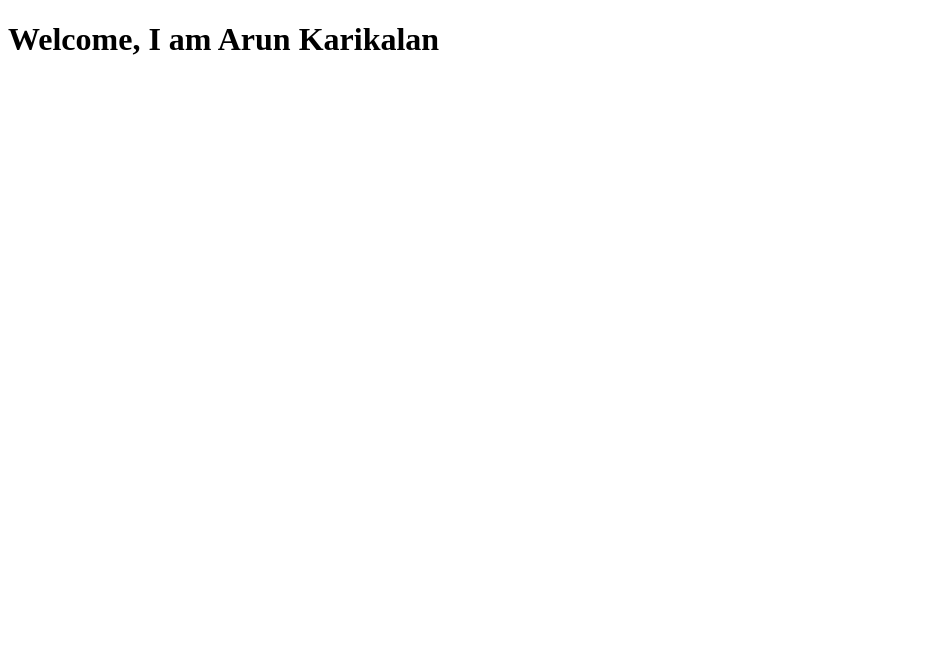
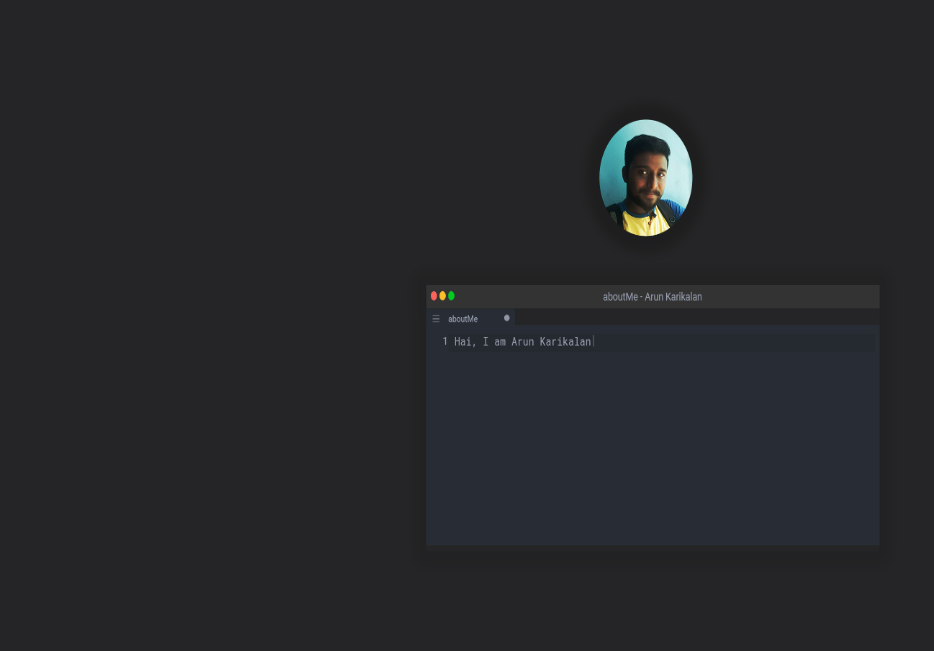
Before and after one commit to karikalanarun/karikalanarun.github.io, a plain HTML site: page index.html in a window 1280 px wide. Shown: the whole page, without its empty margins (0-934 px from the left). Drawn offline with Linux system fonts and the light colour scheme.

Commit message:
Wireframe added

```diff
--- a/index.html
+++ b/index.html
@@ -7,8 +7,24 @@
     <meta name="viewport" content="width=device-width, initial-scale=1">
     <!-- <link rel="stylesheet" type="text/css" media="screen" href="main.css" /> -->
     <!-- <script src="main.js"></script> -->
+    <style>
+        img.wireframe {
+            width: 54%;
+            height: 70%;
+            position: absolute;
+            top: 11%;
+            left: 24%;
+        }
+        html, body {
+            margin: 0px;
+            padding: 0px;
+            height: 100%;
+            width: 100%;
+            background: #252527;
+        }
+    </style>
 </head>
 <body>
-    <h1>Welcome, I am Arun Karikalan</h1>
+    <img src="./imgs/wireframe.jpg" class="wireframe">
 </body>
 </html>
```
Also changed, not shown: imgs/wireframe.jpg (added).
